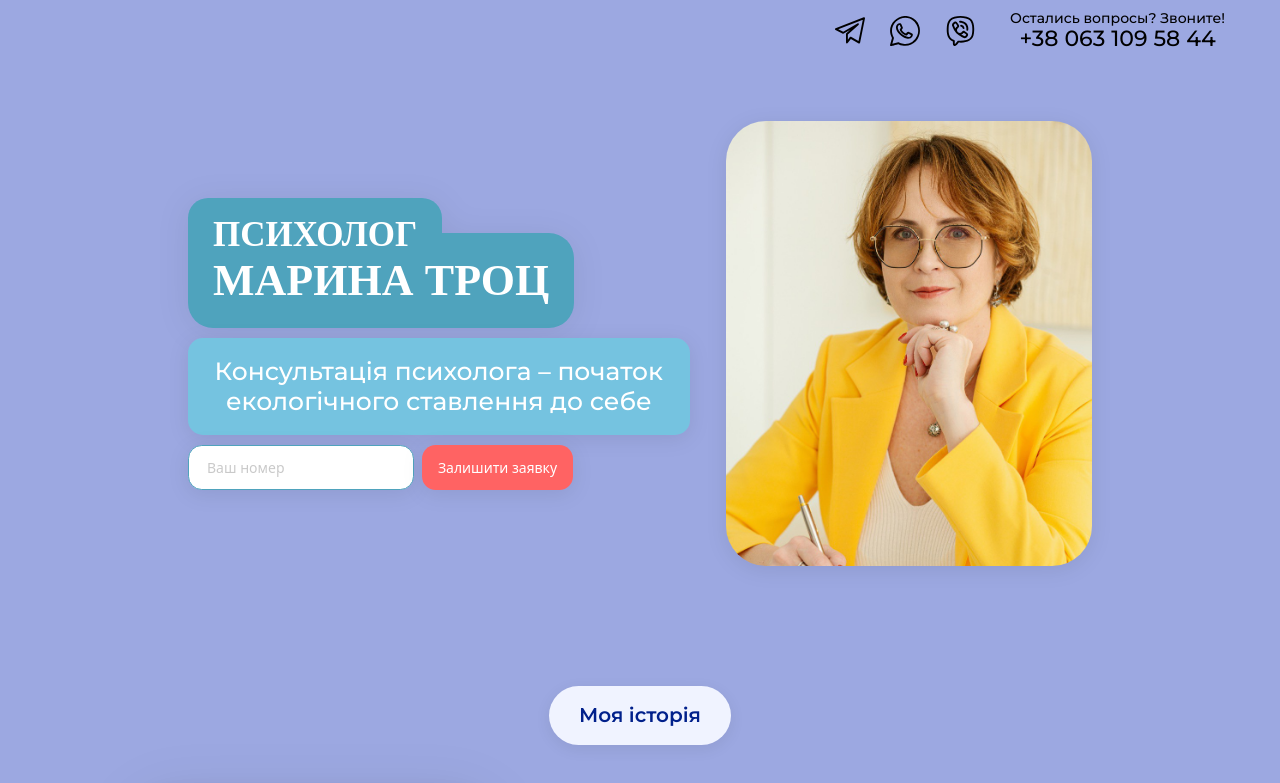
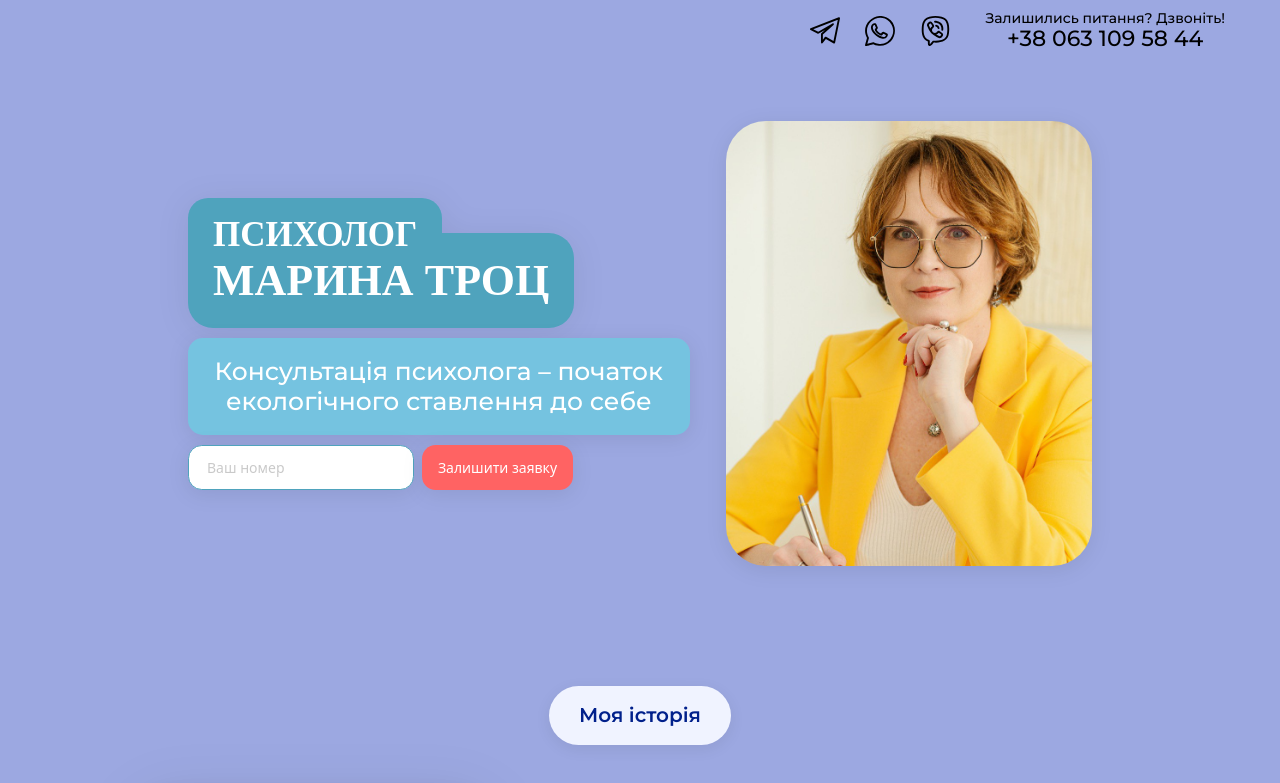
Before and after one commit to Fluebubble/marina-trots-website, a React (Vite) app: page / in a window 1280 px wide. Shown: the top 783 px of the page. Built offline with nearby package versions, Linux system fonts and the light colour scheme.

Commit message:
translation fix

```diff
--- a/src/components/Header/ContactsBar/PhoneCTA/PhoneCTA.tsx
+++ b/src/components/Header/ContactsBar/PhoneCTA/PhoneCTA.tsx
@@ -7,7 +7,7 @@ export const PhoneCTA = () => {
       href="tel:+380631095844"
       className={styles['phone']}
     >
-      <span className={styles['phone__cta']}>Остались вопросы? Звоните!</span>
+      <span className={styles['phone__cta']}>Залишились питання? Дзвоніть!</span>
       <span className={styles['phone__number']}>+38 063 109 58 44</span>
     </a>
   );
```
Also changed, not shown: src/components/Header/ContactsBar/ContactsBar.tsx (+0 -43 lines).
